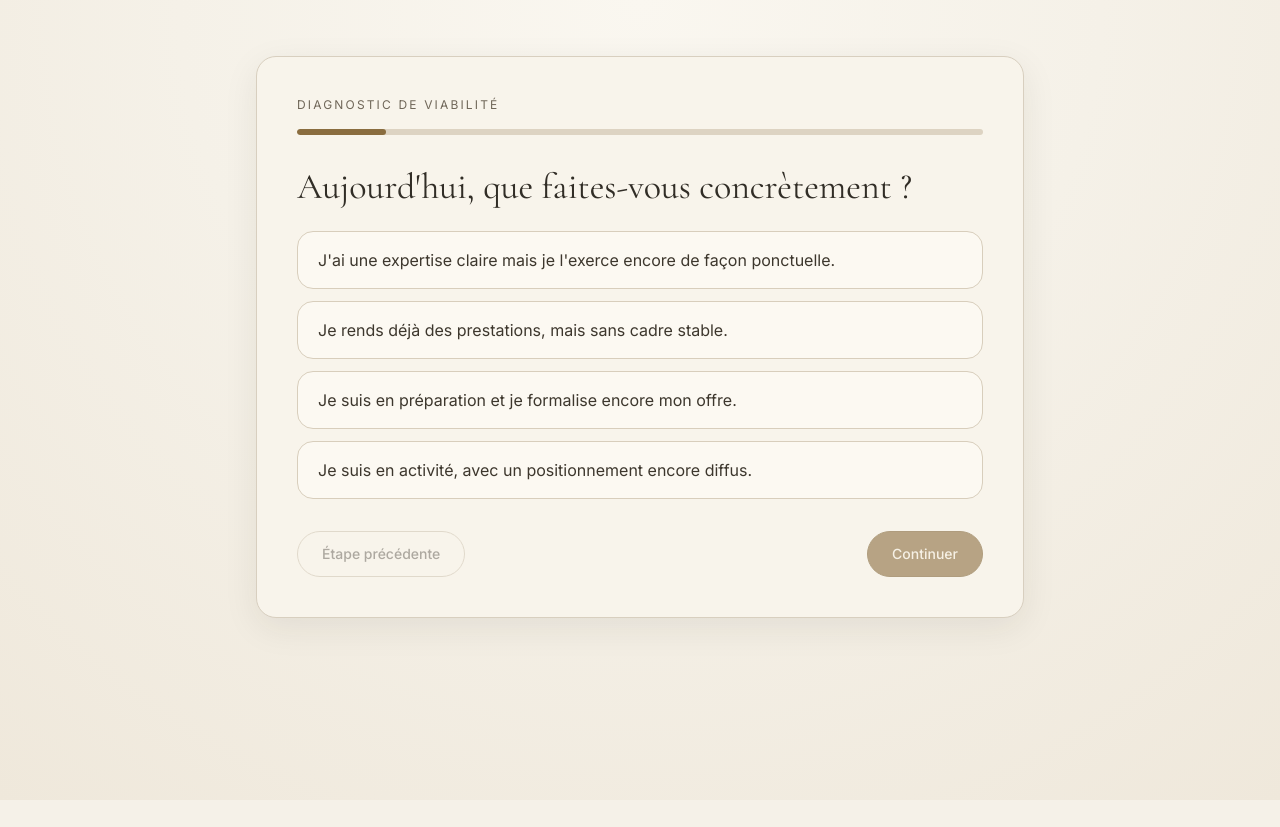
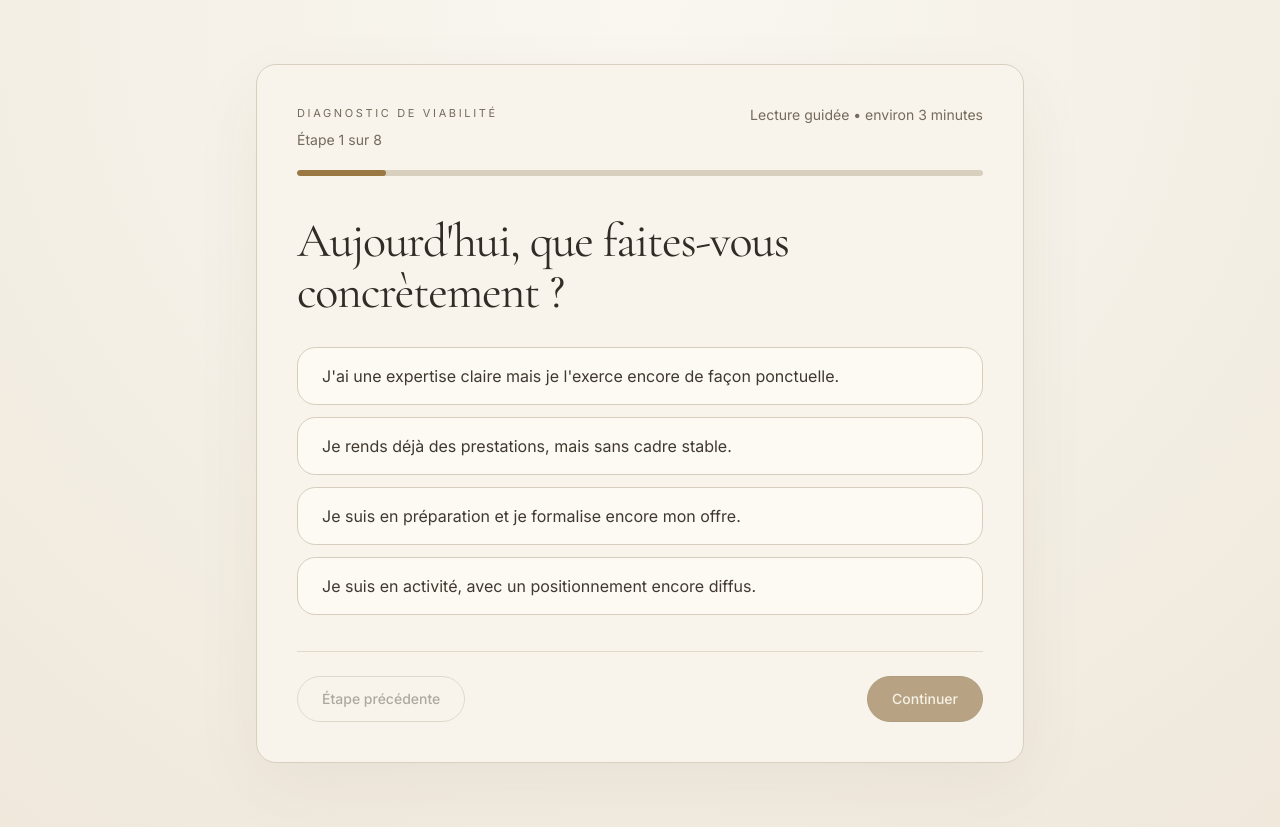
Before and after one commit to arnaudcrestey/viabilite-activite, a Next.js app: page /diagnostic in a window 1280 px wide. Before the commit the page ends 800 px from the top, so only its background shows below. Built offline with nearby package versions, Linux system fonts and the light colour scheme.

Commit message:
Update diagnostic-form.tsx

```diff
--- a/components/diagnostic-form.tsx
+++ b/components/diagnostic-form.tsx
@@ -12,89 +12,154 @@ export function DiagnosticForm() {
   const [isLoading, setIsLoading] = useState(false);
 
   const question = questions[index];
-  const progress = useMemo(() => Math.round(((index + 1) / (questions.length + 1)) * 100), [index]);
+  const totalSteps = questions.length + 1;
 
-  const handleNext = async () => {
+  const progress = useMemo(() => {
+    return Math.round(((index + 1) / totalSteps) * 100);
+  }, [index, totalSteps]);
+
+  const isLastChoiceStep = index === questions.length - 1;
+  const isFreeTextStep = index === questions.length;
+
+  const canContinue = isFreeTextStep
+    ? freeText.trim().length > 4
+    : Boolean(question && answers[question.id]);
+
+  async function handleNext() {
+    if (index < questions.length) {
       if (index < questions.length - 1) {
         setIndex((current) => current + 1);
         return;
       }
 
+      setIndex((current) => current + 1);
+      return;
+    }
+
+    try {
       setIsLoading(true);
+
       const response = await fetch("/api/diagnostic", {
         method: "POST",
         headers: { "Content-Type": "application/json" },
-      body: JSON.stringify({ answers, freeText })
+        body: JSON.stringify({ answers, freeText }),
       });
 
       const result = await response.json();
       const encoded = encodeURIComponent(JSON.stringify(result));
+
       router.push(`/lecture?data=${encoded}`);
-  };
+    } finally {
+      setIsLoading(false);
+    }
+  }
 
-  const canContinue = index < questions.length ? Boolean(answers[question?.id]) : freeText.trim().length > 4;
+  function handlePrevious() {
+    setIndex((current) => Math.max(current - 1, 0));
+  }
 
   return (
-    <main className="section-shell py-10 md:py-14">
-      <div className="panel mx-auto max-w-3xl p-6 md:p-10">
-        <p className="text-xs uppercase tracking-[0.18em] text-[#6f6658]">Diagnostic de viabilité</p>
-        <div className="mt-4 h-1.5 w-full overflow-hidden rounded-full bg-[#ddd3c2]">
-          <div className="h-full rounded-full bg-[#8a6d3f] transition-all duration-500" style={{ width: `${progress}%` }} />
+    <main className="section-shell py-10 md:py-16">
+      <div className="panel mx-auto max-w-3xl px-6 py-7 shadow-[0_24px_70px_rgba(80,62,32,0.06)] md:px-10 md:py-10">
+        <div className="flex items-start justify-between gap-4">
+          <div>
+            <p className="text-[11px] uppercase tracking-[0.24em] text-[#746a5d]">
+              Diagnostic de viabilité
+            </p>
+            <p className="mt-2 text-sm text-[#746a5d]">
+              Étape {Math.min(index + 1, totalSteps)} sur {totalSteps}
+            </p>
           </div>
 
-        {index < questions.length ? (
-          <div className="mt-8">
-            <h1 className="font-serif text-3xl leading-snug text-ink md:text-4xl">{question.title}</h1>
-            <div className="mt-6 space-y-3">
+          <p className="hidden text-sm text-[#746a5d] md:block">
+            Lecture guidée • environ 3 minutes
+          </p>
+        </div>
+
+        <div className="mt-5">
+          <div className="h-1.5 w-full overflow-hidden rounded-full bg-[#d9cfbf]">
+            <div
+              className="h-full rounded-full bg-[#9a7844] transition-all duration-500 ease-out"
+              style={{ width: `${progress}%` }}
+            />
+          </div>
+        </div>
+
+        {!isFreeTextStep && question ? (
+          <div className="mt-9 md:mt-10">
+            <h1 className="max-w-2xl font-serif text-[2.15rem] leading-[1.08] tracking-[-0.025em] text-ink md:text-[3rem]">
+              {question.title}
+            </h1>
+
+            <div className="mt-7 space-y-3">
               {question.options.map((option) => {
                 const selected = answers[question.id] === option;
+
                 return (
                   <button
                     key={option}
                     type="button"
-                    onClick={() => setAnswers((current) => ({ ...current, [question.id]: option }))}
-                    className={`w-full rounded-2xl border px-5 py-4 text-left text-sm leading-relaxed transition md:text-base ${
+                    onClick={() =>
+                      setAnswers((current) => ({
+                        ...current,
+                        [question.id]: option,
+                      }))
+                    }
+                    className={`group w-full rounded-[1.15rem] border px-5 py-4 text-left text-[15px] leading-[1.65] transition-all duration-200 md:px-6 md:py-4 md:text-base ${
                       selected
-                        ? "border-[#8a6d3f] bg-[#f3ecdd] text-[#2d2922]"
-                        : "border-[#d8cebc] bg-[#fcf9f2] text-[#3d372d] hover:bg-[#f4ecdf]"
+                        ? "border-[#9a7844] bg-[#f5ede0] text-[#2f2922] shadow-[0_10px_24px_rgba(120,92,48,0.08)]"
+                        : "border-[#d7cdbd] bg-[#fdfaf4] text-[#40392f] hover:border-[#c6b08a] hover:bg-[#f7f0e4]"
                     }`}
                   >
-                    {option}
+                    <span className="block pr-6">{option}</span>
                   </button>
                 );
               })}
             </div>
           </div>
         ) : (
-          <div className="mt-8">
-            <h1 className="font-serif text-3xl leading-snug text-ink md:text-4xl">
-              Si vous deviez résumer votre situation actuelle en une phrase…
+          <div className="mt-9 md:mt-10">
+            <h1 className="max-w-2xl font-serif text-[2.15rem] leading-[1.08] tracking-[-0.025em] text-ink md:text-[3rem]">
+              Si vous deviez résumer votre situation actuelle en une phrase
             </h1>
+
+            <p className="mt-4 max-w-2xl text-[15px] leading-[1.8] text-[#4b4338] md:text-base">
+              Quelques mots suffisent. L’idée n’est pas de tout raconter, mais de
+              faire apparaître clairement votre point de départ.
+            </p>
+
             <textarea
               value={freeText}
               onChange={(event) => setFreeText(event.target.value)}
-              className="mt-5 min-h-36 w-full rounded-2xl border border-[#d8cebc] bg-[#fcf9f2] p-4 text-sm text-[#3d372d] outline-none ring-[#8a6d3f] transition focus:ring-2"
-              placeholder="Décrivez votre contexte de manière simple et directe."
+              placeholder="Décrivez votre situation de manière simple, directe et concrète."
+              className="mt-6 min-h-[180px] w-full rounded-[1.35rem] border border-[#d7cdbd] bg-[#fdfaf4] px-5 py-4 text-[15px] leading-[1.7] text-[#3d372d] outline-none transition focus:border-[#9a7844] focus:ring-2 focus:ring-[#9a7844]/20 md:px-6 md:py-5 md:text-base"
             />
           </div>
         )}
 
-        <div className="mt-8 flex flex-col-reverse gap-3 sm:flex-row sm:justify-between">
+        <div className="mt-9 flex flex-col-reverse gap-3 border-t border-[#e3d9c9] pt-6 sm:flex-row sm:items-center sm:justify-between">
           <button
             type="button"
-            onClick={() => setIndex((current) => Math.max(current - 1, 0))}
-            disabled={index === 0}
+            onClick={handlePrevious}
+            disabled={index === 0 || isLoading}
             className="btn-secondary disabled:cursor-not-allowed disabled:opacity-40"
           >
             Étape précédente
           </button>
+
           <button
             type="button"
             disabled={!canContinue || isLoading}
             onClick={handleNext}
             className="btn-primary disabled:cursor-not-allowed disabled:opacity-60"
           >
-            {isLoading ? "Lecture en cours..." : index === questions.length - 1 ? "Passer à la lecture" : "Continuer"}
+            {isLoading
+              ? "Lecture en cours..."
+              : isFreeTextStep
+              ? "Accéder à la lecture"
+              : isLastChoiceStep
+              ? "Continuer"
+              : "Continuer"}
           </button>
         </div>
       </div>
```
Lines whose indentation alone changed are shown as unchanged.
